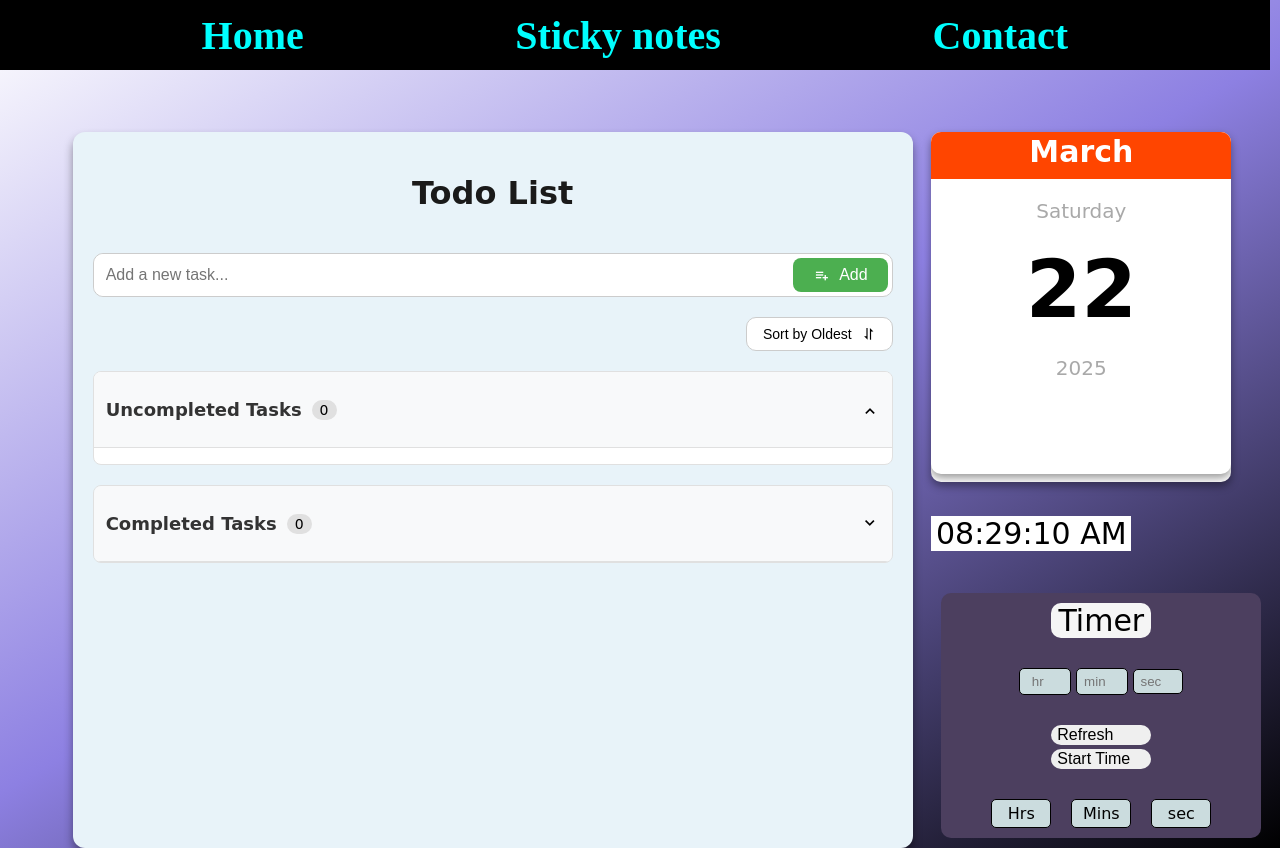
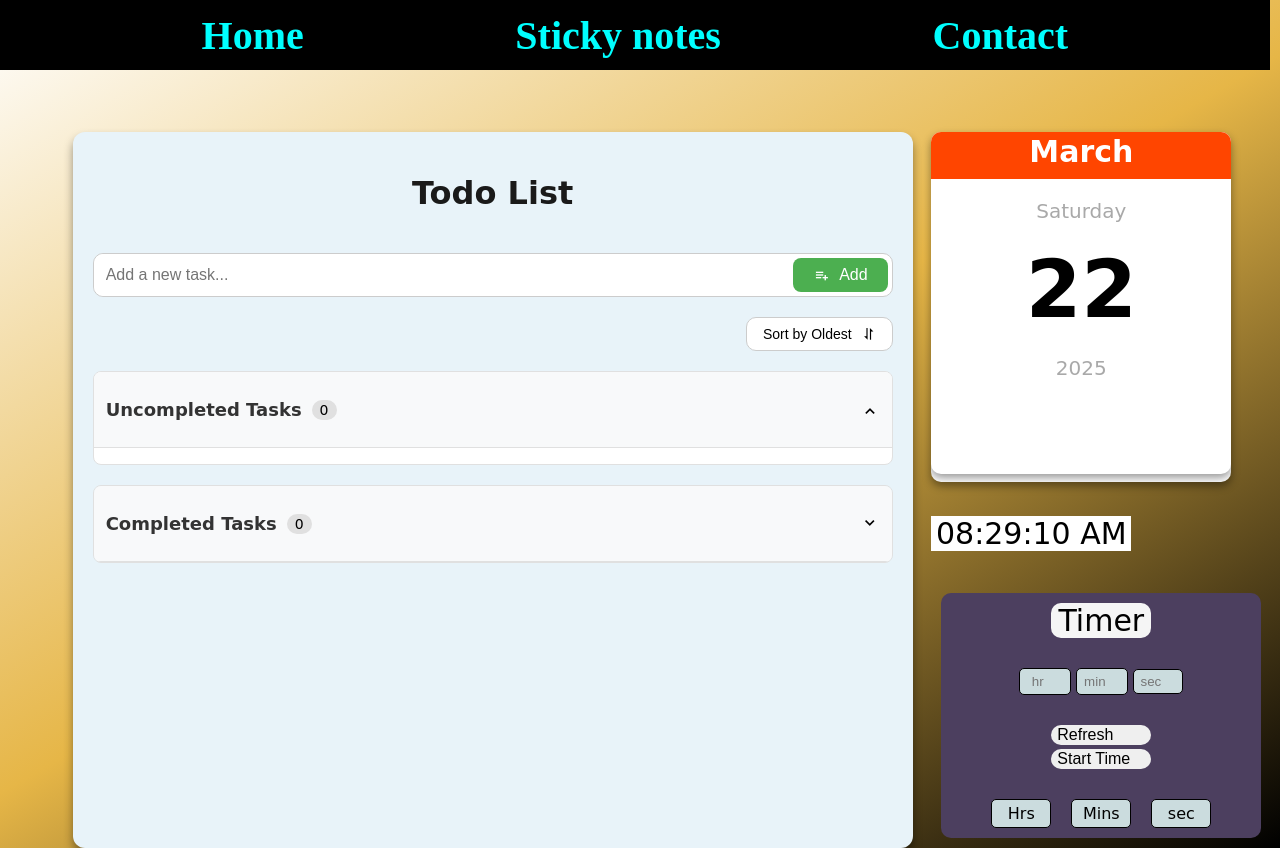
Before and after one commit to kuhanimkuu/capstone-project-1, a plain HTML site: page todo.html in a window 1280 px wide. Drawn offline with nearby package versions, Linux system fonts and the light colour scheme.

Commit message:
ninth commit

```diff
--- a/todo.css
+++ b/todo.css
@@ -1,5 +1,5 @@
 body{
-    background: linear-gradient(330deg, rgb(0, 0, 0),rgb(141, 128, 226),rgb(255, 255, 255));
+    background: linear-gradient(330deg, rgb(0, 0, 0),rgb(230, 182, 71),rgb(255, 255, 255));
     margin:0;
      display:flex;
     flex-direction: column;
@@ -170,6 +170,7 @@ a:visited{
     flex-direction: column;
     gap: 20px;
     width: 800px;
+    height:auto;
     background: #E8F3F9;
     padding: 20px;
     border-radius: 12px;
```
